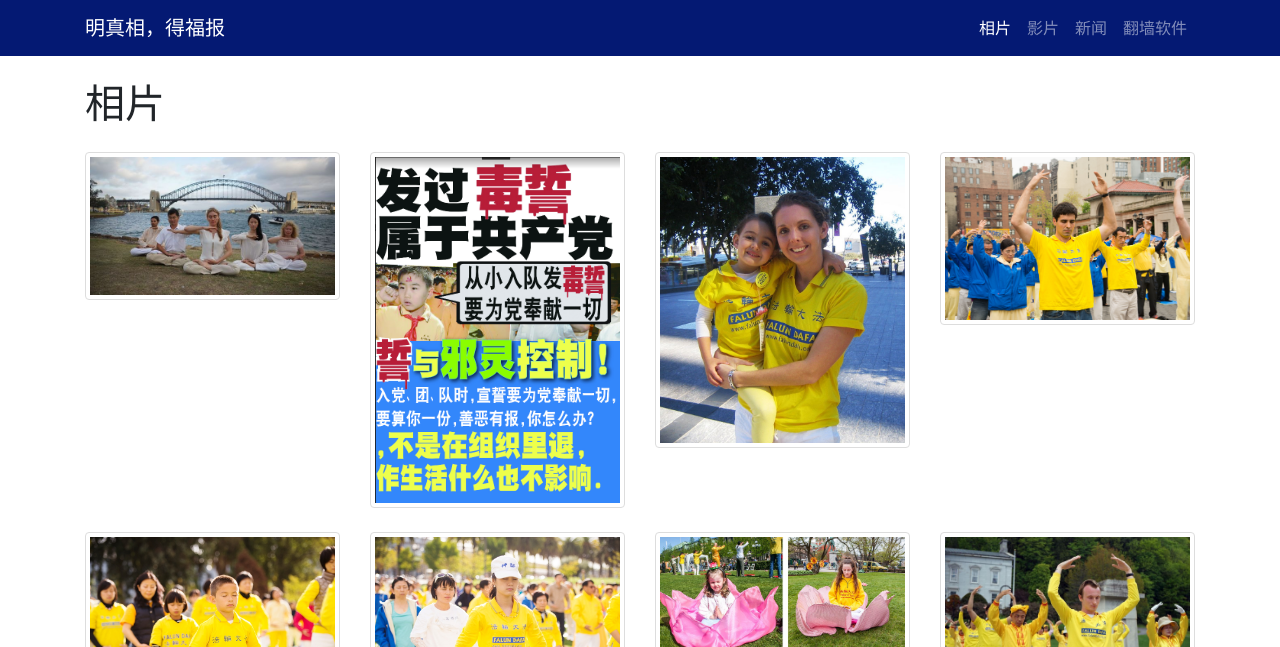
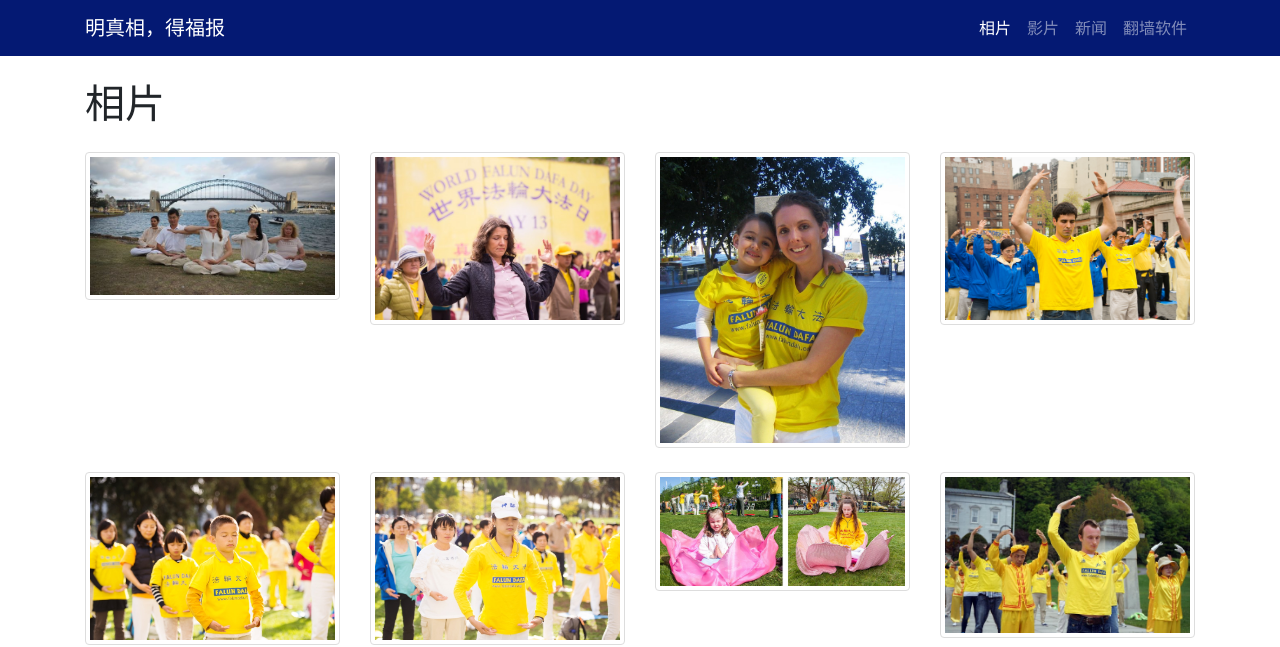
Before and after one commit to chanchun/chanchun, a website: page index.html in a window 1280 px wide. Shown: the top 647 px of the page. Drawn offline with Linux system fonts and the light colour scheme; files whose address does not match are found by name.

```diff
--- a/index.html
+++ b/index.html
@@ -63,7 +63,7 @@
         </div>
         <div class="col-lg-3 col-md-4 col-xs-6">
           <a href="#" class="d-block mb-4 h-100">
-            <img class="img-fluid img-thumbnail" src="./images/photos/2.png" alt="">
+            <img class="img-fluid img-thumbnail" src="./images/photos/12.jpg" alt="">
           </a>
         </div>
         <div class="col-lg-3 col-md-4 col-xs-6">
```
